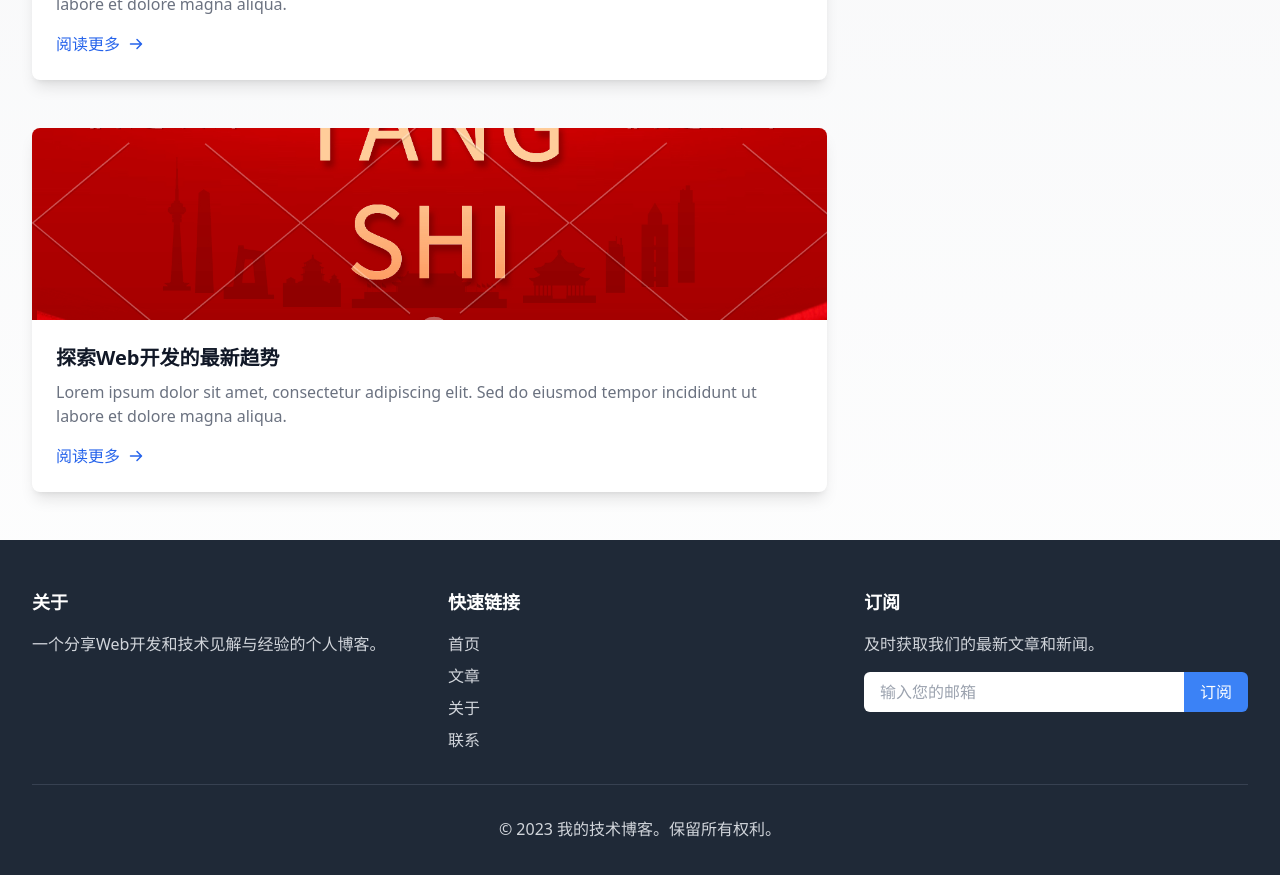
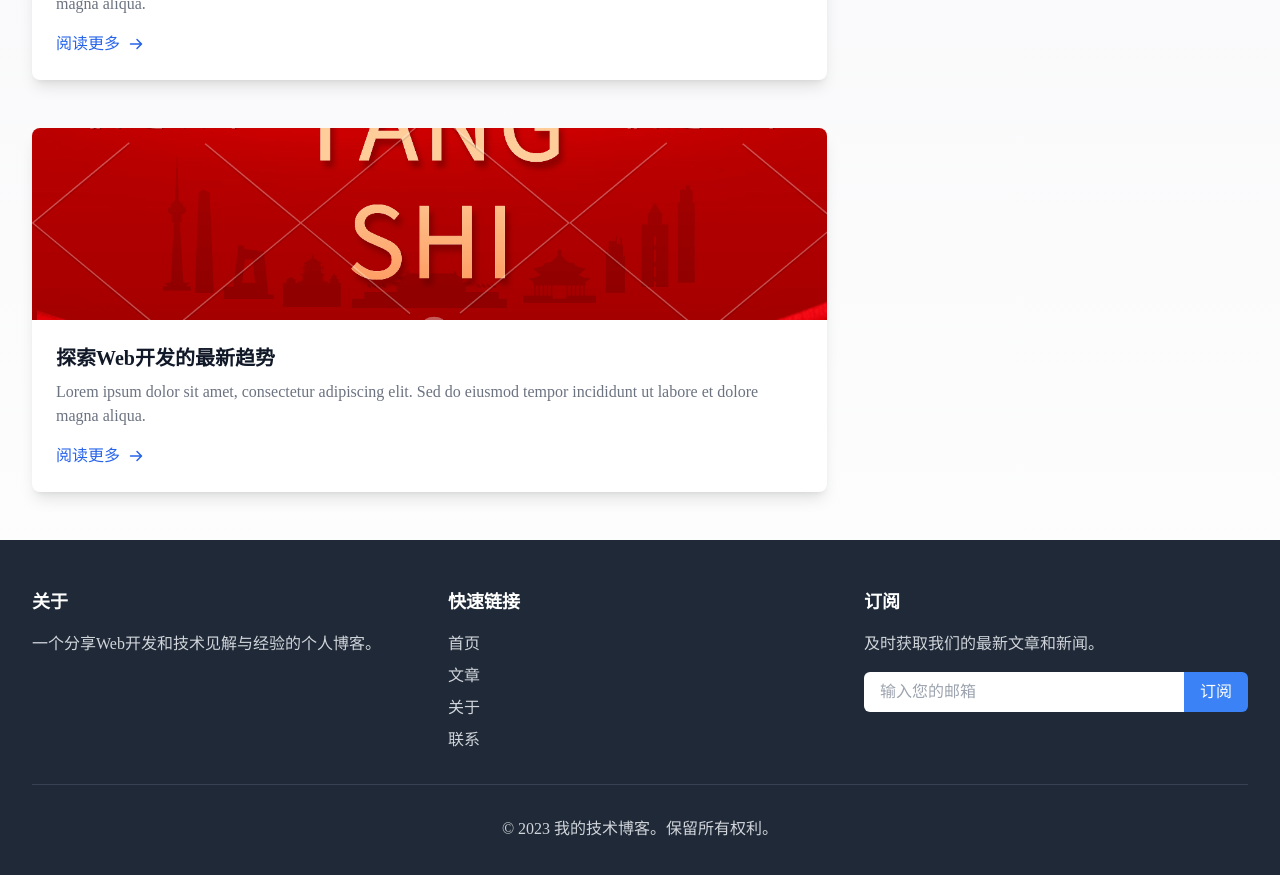
Before and after one commit to vaebe/blog, a Next.js app: page / in a window 1280 px wide. Shown: the part 880-1755 px from the top of the page. Built offline with nearby package versions, Linux system fonts and the light colour scheme.

Commit message:
feat(ui): 集成 shadcn-ui 组件库并配置主题样式

```diff
--- a/app/globals.css
+++ b/app/globals.css
@@ -2,32 +2,68 @@
 @tailwind components;
 @tailwind utilities;
 
-:root {
-  --foreground-rgb: 0, 0, 0;
-  --background-start-rgb: 214, 219, 220;
-  --background-end-rgb: 255, 255, 255;
-}
+@layer base {
+  :root {
+    --background: 0 0% 100%;
+    --foreground: 222.2 84% 4.9%;
+    --card: 0 0% 100%;
+    --card-foreground: 222.2 84% 4.9%;
+    --popover: 0 0% 100%;
+    --popover-foreground: 222.2 84% 4.9%;
+    --primary: 222.2 47.4% 11.2%;
+    --primary-foreground: 210 40% 98%;
+    --secondary: 210 40% 96.1%;
+    --secondary-foreground: 222.2 47.4% 11.2%;
+    --muted: 210 40% 96.1%;
+    --muted-foreground: 215.4 16.3% 46.9%;
+    --accent: 210 40% 96.1%;
+    --accent-foreground: 222.2 47.4% 11.2%;
+    --destructive: 0 84.2% 60.2%;
+    --destructive-foreground: 210 40% 98%;
+    --border: 214.3 31.8% 91.4%;
+    --input: 214.3 31.8% 91.4%;
+    --ring: 222.2 84% 4.9%;
+    --radius: 0.5rem;
+    --chart-1: 12 76% 61%;
+    --chart-2: 173 58% 39%;
+    --chart-3: 197 37% 24%;
+    --chart-4: 43 74% 66%;
+    --chart-5: 27 87% 67%;
+  }
 
-@media (prefers-color-scheme: dark) {
-  :root {
-    --foreground-rgb: 255, 255, 255;
-    --background-start-rgb: 0, 0, 0;
-    --background-end-rgb: 0, 0, 0;
+  .dark {
+    --background: 222.2 84% 4.9%;
+    --foreground: 210 40% 98%;
+    --card: 222.2 84% 4.9%;
+    --card-foreground: 210 40% 98%;
+    --popover: 222.2 84% 4.9%;
+    --popover-foreground: 210 40% 98%;
+    --primary: 210 40% 98%;
+    --primary-foreground: 222.2 47.4% 11.2%;
+    --secondary: 217.2 32.6% 17.5%;
+    --secondary-foreground: 210 40% 98%;
+    --muted: 217.2 32.6% 17.5%;
+    --muted-foreground: 215 20.2% 65.1%;
+    --accent: 217.2 32.6% 17.5%;
+    --accent-foreground: 210 40% 98%;
+    --destructive: 0 62.8% 30.6%;
+    --destructive-foreground: 210 40% 98%;
+    --border: 217.2 32.6% 17.5%;
+    --input: 217.2 32.6% 17.5%;
+    --ring: 212.7 26.8% 83.9%;
+    --chart-1: 220 70% 50%;
+    --chart-2: 160 60% 45%;
+    --chart-3: 30 80% 55%;
+    --chart-4: 280 65% 60%;
+    --chart-5: 340 75% 55%;
   }
 }
 
-body {
-  color: rgb(var(--foreground-rgb));
-  background: linear-gradient(
-      to bottom,
-      transparent,
-      rgb(var(--background-end-rgb))
-    )
-    rgb(var(--background-start-rgb));
-}
-
-@layer utilities {
-  .text-balance {
-    text-wrap: balance;
+@layer base {
+  * {
+    @apply border-border;
+  }
+  body {
+    @apply bg-background text-foreground;
   }
 }
--- a/app/layout.tsx
+++ b/app/layout.tsx
@@ -3,6 +3,13 @@
 import { useState, useEffect } from 'react'
 import { Icon } from '@iconify/react'
 import './globals.css'
+import { Inter as FontSans } from "next/font/google"
+import { cn } from "@/lib/utils"
+
+const fontSans = FontSans({
+  subsets: ["latin"],
+  variable: "--font-sans",
+})
 
 export default function RootLayout({
   children,
@@ -25,7 +32,11 @@ export default function RootLayout({
 
   return (
     <html lang="zh">
-      <body className="min-h-screen flex flex-col bg-gradient-to-b from-gray-100 to-white dark:from-gray-900 dark:to-gray-800 text-gray-900 dark:text-gray-100">
+      <body
+        className={cn(
+          "min-h-screen flex flex-col bg-gradient-to-b from-gray-100 to-white dark:from-gray-900 dark:to-gray-800 text-gray-900 dark:text-gray-100",
+          fontSans.variable
+        )}>
         <header className="sticky top-0 z-50 bg-white dark:bg-gray-800 shadow-sm">
           <div className="max-w-7xl mx-auto px-4 sm:px-6 lg:px-8 py-4 flex justify-between items-center">
             <h1 className="text-3xl font-bold">vaebe</h1>
--- /dev/null
+++ b/components/ui/button.tsx
@@ -0,0 +1,56 @@
+import * as React from "react"
+import { Slot } from "@radix-ui/react-slot"
+import { cva, type VariantProps } from "class-variance-authority"
+
+import { cn } from "@/lib/utils"
+
+const buttonVariants = cva(
+  "inline-flex items-center justify-center whitespace-nowrap rounded-md text-sm font-medium ring-offset-background transition-colors focus-visible:outline-none focus-visible:ring-2 focus-visible:ring-ring focus-visible:ring-offset-2 disabled:pointer-events-none disabled:opacity-50",
+  {
+    variants: {
+      variant: {
+        default: "bg-primary text-primary-foreground hover:bg-primary/90",
+        destructive:
+          "bg-destructive text-destructive-foreground hover:bg-destructive/90",
+        outline:
+          "border border-input bg-background hover:bg-accent hover:text-accent-foreground",
+        secondary:
+          "bg-secondary text-secondary-foreground hover:bg-secondary/80",
+        ghost: "hover:bg-accent hover:text-accent-foreground",
+        link: "text-primary underline-offset-4 hover:underline",
+      },
+      size: {
+        default: "h-10 px-4 py-2",
+        sm: "h-9 rounded-md px-3",
+        lg: "h-11 rounded-md px-8",
+        icon: "h-10 w-10",
+      },
+    },
+    defaultVariants: {
+      variant: "default",
+      size: "default",
+    },
+  }
+)
+
+export interface ButtonProps
+  extends React.ButtonHTMLAttributes<HTMLButtonElement>,
+    VariantProps<typeof buttonVariants> {
+  asChild?: boolean
+}
+
+const Button = React.forwardRef<HTMLButtonElement, ButtonProps>(
+  ({ className, variant, size, asChild = false, ...props }, ref) => {
+    const Comp = asChild ? Slot : "button"
+    return (
+      <Comp
+        className={cn(buttonVariants({ variant, size, className }))}
+        ref={ref}
+        {...props}
+      />
+    )
+  }
+)
+Button.displayName = "Button"
+
+export { Button, buttonVariants }
--- /dev/null
+++ b/components/ui/input.tsx
@@ -0,0 +1,25 @@
+import * as React from "react"
+
+import { cn } from "@/lib/utils"
+
+export interface InputProps
+  extends React.InputHTMLAttributes<HTMLInputElement> {}
+
+const Input = React.forwardRef<HTMLInputElement, InputProps>(
+  ({ className, type, ...props }, ref) => {
+    return (
+      <input
+        type={type}
+        className={cn(
+          "flex h-10 w-full rounded-md border border-input bg-background px-3 py-2 text-sm ring-offset-background file:border-0 file:bg-transparent file:text-sm file:font-medium placeholder:text-muted-foreground focus-visible:outline-none focus-visible:ring-2 focus-visible:ring-ring focus-visible:ring-offset-2 disabled:cursor-not-allowed disabled:opacity-50",
+          className
+        )}
+        ref={ref}
+        {...props}
+      />
+    )
+  }
+)
+Input.displayName = "Input"
+
+export { Input }
--- /dev/null
+++ b/components/ui/label.tsx
@@ -0,0 +1,26 @@
+"use client"
+
+import * as React from "react"
+import * as LabelPrimitive from "@radix-ui/react-label"
+import { cva, type VariantProps } from "class-variance-authority"
+
+import { cn } from "@/lib/utils"
+
+const labelVariants = cva(
+  "text-sm font-medium leading-none peer-disabled:cursor-not-allowed peer-disabled:opacity-70"
+)
+
+const Label = React.forwardRef<
+  React.ElementRef<typeof LabelPrimitive.Root>,
+  React.ComponentPropsWithoutRef<typeof LabelPrimitive.Root> &
+    VariantProps<typeof labelVariants>
+>(({ className, ...props }, ref) => (
+  <LabelPrimitive.Root
+    ref={ref}
+    className={cn(labelVariants(), className)}
+    {...props}
+  />
+))
+Label.displayName = LabelPrimitive.Root.displayName
+
+export { Label }
--- /dev/null
+++ b/lib/utils.ts
@@ -0,0 +1,6 @@
+import { type ClassValue, clsx } from "clsx"
+import { twMerge } from "tailwind-merge"
+
+export function cn(...inputs: ClassValue[]) {
+  return twMerge(clsx(inputs))
+}
--- a/tailwind.config.ts
+++ b/tailwind.config.ts
@@ -1,21 +1,84 @@
-import type { Config } from "tailwindcss";
+import type { Config } from "tailwindcss"
+const { fontFamily } = require("tailwindcss/defaultTheme")
 
-const config: Config = {
+const config = {
+  darkMode: ["class"],
   content: [
-    "./pages/**/*.{js,ts,jsx,tsx,mdx}",
-    "./components/**/*.{js,ts,jsx,tsx,mdx}",
-    "./app/**/*.{js,ts,jsx,tsx,mdx}",
-  ],
-  darkMode: 'class',
+    './pages/**/*.{ts,tsx}',
+    './components/**/*.{ts,tsx}',
+    './app/**/*.{ts,tsx}',
+    './src/**/*.{ts,tsx}',
+	],
+  prefix: "",
   theme: {
+    container: {
+      center: true,
+      padding: "2rem",
+      screens: {
+        "2xl": "1400px",
+      },
+    },
     extend: {
-      backgroundImage: {
-        "gradient-radial": "radial-gradient(var(--tw-gradient-stops))",
-        "gradient-conic":
-          "conic-gradient(from 180deg at 50% 50%, var(--tw-gradient-stops))",
+      fontFamily: {
+        sans: ["var(--font-sans)", ...fontFamily.sans],
+      },
+      colors: {
+        border: "hsl(var(--border))",
+        input: "hsl(var(--input))",
+        ring: "hsl(var(--ring))",
+        background: "hsl(var(--background))",
+        foreground: "hsl(var(--foreground))",
+        primary: {
+          DEFAULT: "hsl(var(--primary))",
+          foreground: "hsl(var(--primary-foreground))",
+        },
+        secondary: {
+          DEFAULT: "hsl(var(--secondary))",
+          foreground: "hsl(var(--secondary-foreground))",
+        },
+        destructive: {
+          DEFAULT: "hsl(var(--destructive))",
+          foreground: "hsl(var(--destructive-foreground))",
+        },
+        muted: {
+          DEFAULT: "hsl(var(--muted))",
+          foreground: "hsl(var(--muted-foreground))",
+        },
+        accent: {
+          DEFAULT: "hsl(var(--accent))",
+          foreground: "hsl(var(--accent-foreground))",
+        },
+        popover: {
+          DEFAULT: "hsl(var(--popover))",
+          foreground: "hsl(var(--popover-foreground))",
+        },
+        card: {
+          DEFAULT: "hsl(var(--card))",
+          foreground: "hsl(var(--card-foreground))",
+        },
+      },
+      borderRadius: {
+        lg: "var(--radius)",
+        md: "calc(var(--radius) - 2px)",
+        sm: "calc(var(--radius) - 4px)",
+      },
+      keyframes: {
+        "accordion-down": {
+          from: { height: "0" },
+          to: { height: "var(--radix-accordion-content-height)" },
+        },
+        "accordion-up": {
+          from: { height: "var(--radix-accordion-content-height)" },
+          to: { height: "0" },
+        },
+      },
+      animation: {
+        "accordion-down": "accordion-down 0.2s ease-out",
+        "accordion-up": "accordion-up 0.2s ease-out",
       },
     },
   },
-  plugins: [],
-};
-export default config;
+  plugins: [require("tailwindcss-animate")],
+} satisfies Config
+
+export default config
```
Also changed, not shown: package.json (+8 -1 lines), components.json (added), 2 other files (tests, documents, lock files or other folders).
